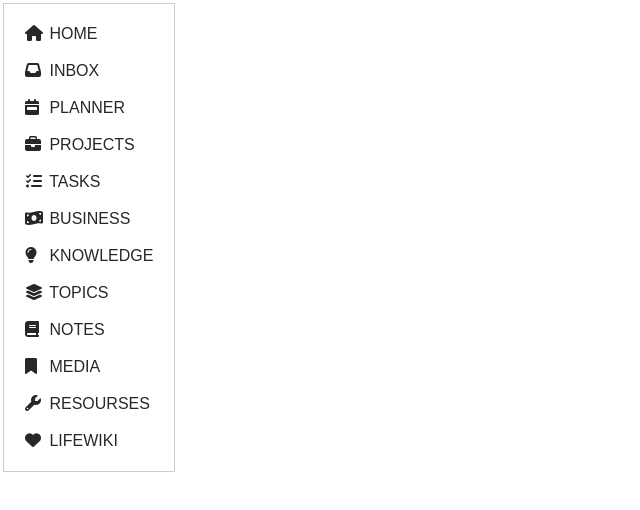
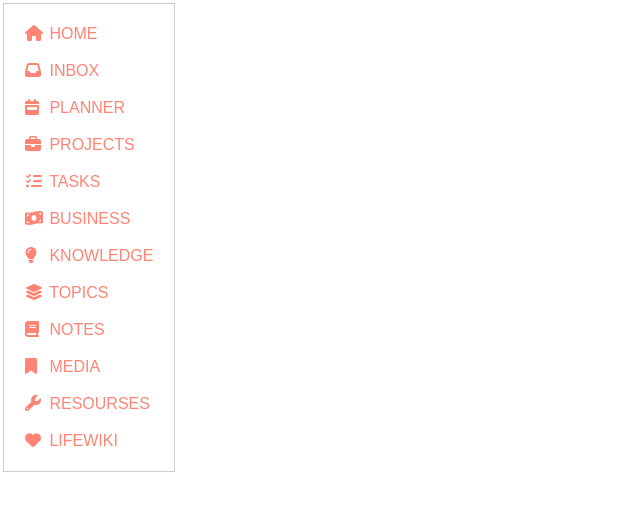
Before and after one commit to MagnificentNotionWorks/navigation_vertical, a plain HTML site: page index.html in a window 1280 px wide. Shown: the whole page, without its empty margins (0-640 px from the left). Drawn offline with Linux system fonts and the light colour scheme.

Commit message:
Update index.html

```diff
--- a/index.html
+++ b/index.html
@@ -32,7 +32,7 @@
 		}
 
 		.navMenu a {
-			color: #272727;
+			color: #FF8474;
 			text-decoration: none;
 			text-transform: uppercase;
 			display: inline-block;
```
